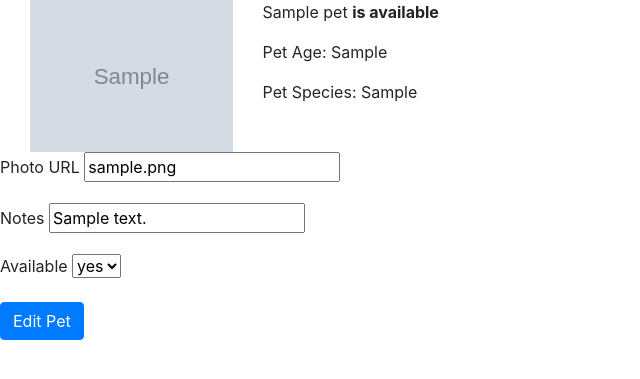
After one commit to clairelcasey/flask-adopt, a Flask app: page /1 in a window 1280 px wide. The commit adds this page. Shown: the top 379 px of the page, without its empty margins (0-640 px from the left). Run offline with Flask 2, Linux system fonts and the light colour scheme; tables that the repository leaves empty hold one stand-in row (values such as "Sample post"); grey boxes marked "Sample" are stand-in pictures; some libraries are stand-ins or nearby versions.

Commit message:
up to part 8

```diff
--- a/app.py
+++ b/app.py
@@ -6,7 +6,7 @@ from flask_debugtoolbar import DebugToolbarExtension
 
 from models import db, connect_db, Pet
 
-from forms import AddPetForm
+from forms import AddPetForm, EditPetForm
 
 app = Flask(__name__)
 
@@ -47,7 +47,8 @@ def add_pet():
             species=form.species.data,
             photo_url=form.photo_url.data,
             age=form.age.data,
-            notes=form.notes.data
+            notes=form.notes.data,
+            available=form.available.data
             )
         db.session.add(new_pet)
         db.session.commit()
@@ -55,3 +56,27 @@ def add_pet():
         return redirect("/")
     else:
         return render_template("add-pet-form.html", form=form)
+
+
+@app.route('/<int:pet_id>', methods=["GET", "POST"])
+def edit_pet(pet_id):
+    """ Show pet information and pet edit form.
+    Handle editing a pet.  """
+
+    pet = Pet.query.get_or_404(pet_id)
+    form = EditPetForm()
+
+    if form.validate_on_submit():
+        pet.photo_url=form.photo_url.data
+        pet.notes=form.notes.data
+        pet.available=form.available.data
+
+        db.session.commit()
+        flash(f"{pet.name} was updated!")
+        return redirect(f"/{pet_id}")
+    else:
+        form.photo_url.data = pet.photo_url
+        form.notes.data = pet.notes
+        form.available.data = pet.available
+
+        return render_template("edit-pet-form.html", form=form, pet=pet)
--- a/forms.py
+++ b/forms.py
@@ -1,16 +1,27 @@
 """Forms for adopt app."""
 
 from flask_wtf import FlaskForm
-from wtforms import StringField, SelectField
+from wtforms import StringField, SelectField, BooleanField
 from wtforms.validators import InputRequired, URL, Optional
 
 
 class AddPetForm(FlaskForm):
     """ Form to add a new pet """
 
-    name = StringField("Pet Name", validators=[InputRequired()])
-    species = StringField("Species", validators=[InputRequired()])
-    photo_url = StringField("Photo URL", validators=[Optional(), URL()])
+    name = StringField(
+        "Pet Name",
+        validators=[InputRequired()])
+    species = SelectField(
+        "Species",
+        choices=[
+            ('cat', 'Cat'),
+            ('dog', 'Dog'),
+            ('porcupine', 'Porcupine')
+            ],
+        validators=[InputRequired()])
+    photo_url = StringField(
+        "Photo URL",
+        validators=[Optional(), URL()])
     age = SelectField(
         "Age",
         validators=[InputRequired()],
@@ -20,4 +31,28 @@ class AddPetForm(FlaskForm):
             ('adult', 'Senior'),
             ('senior', 'Senior')
             ])
-    notes = StringField('Notes', validators=[Optional()])
+    notes = StringField(
+        'Notes',
+        validators=[Optional()])
+    available = BooleanField(
+        "Available",
+        validators=[Optional()],
+        default=True
+    )
+
+class EditPetForm(FlaskForm):
+    """ Form to edit an existing pet """
+
+    photo_url = StringField(
+        "Photo URL",
+        validators=[Optional(), URL()])
+    notes = StringField(
+        'Notes',
+        validators=[Optional()])
+    available = SelectField(
+    "Available",
+    choices=[
+        ("True", 'yes'),
+        ("", 'no')],
+        coerce=bool
+    )
--- /dev/null
+++ b/templates/edit-pet-form.html
@@ -0,0 +1,45 @@
+{% extends 'base.html' %}
+
+{% block title %} Edit A Pet {% endblock %}
+
+{% block content %}
+
+
+<div class="d-inline-flex flex-row col-9">
+    <div class='col-3'>
+        <img src="{{pet.photo_url}}" alt="" style="width:100%">
+    </div>
+    <div class='col-6 flex-column'>
+      <p>{{pet.name}}
+        {% if pet.available %}
+          <b>is available</b>
+        {% endif %}
+      </p>
+      <p> Pet Age: {{pet.age}}</p>
+      <p> Pet Species: {{pet.species}}</p>
+    </div>
+  </div>
+
+
+<form id="edit-pet-form" method="POST">
+    {{ form.hidden_tag() }}
+
+    {% for field in form
+        if field.widget.input_type != 'hidden' %}
+      <p>
+        {{ field.label }}
+        {{ field }}
+        {% for error in field.errors %}
+          {{ error }}
+        {% endfor %}
+      </p>
+    {% endfor %}
+
+    <button type="submit" class="btn btn-primary">Edit Pet</button>
+
+  </form>
+
+
+
+
+{% endblock %}
--- a/templates/pet-list.html
+++ b/templates/pet-list.html
@@ -9,7 +9,7 @@
   <div class="d-inline-flex flex-column col-3">
     <img src="{{pet.photo_url}}" alt="" style="width:100%">
     <div>
-      <p><a href="">{{pet.name}}</a>
+      <p><a href="/{{pet.id}}">{{pet.name}}</a>
         {% if pet.available %}
           <b>is available</b>
         {% endif %}
```
